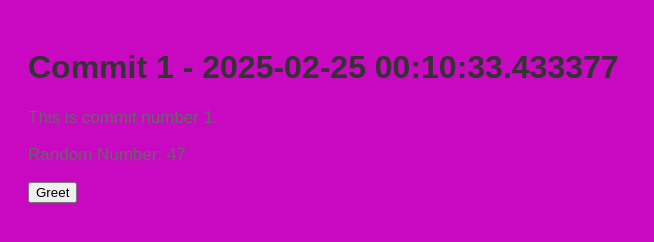
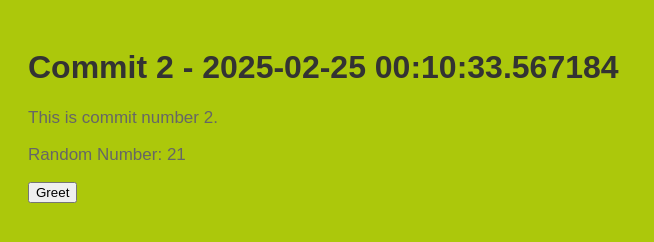
Before and after one commit to polishflits/autogen-repo-20250225001031, a plain HTML site: page index.html in a window 1280 px wide. Shown: the whole page, without its empty margins (0-654 px from the left). Drawn offline with Linux system fonts and the light colour scheme.

Commit message:
📝 Auto commit 2 with HTML, CSS, and JS

```diff
--- a/index.html
+++ b/index.html
@@ -2,13 +2,13 @@
     <!DOCTYPE html>
     <html>
     <head>
-        <title>Commit 1 - 2025-02-25 00:10:33.433377</title>
+        <title>Commit 2 - 2025-02-25 00:10:33.567184</title>
         <link rel="stylesheet" href="style.css">
     </head>
     <body>
-        <h1>Commit 1 - 2025-02-25 00:10:33.433377</h1>
-        <p>This is commit number 1.</p>
-        <p>Random Number: 47</p>
+        <h1>Commit 2 - 2025-02-25 00:10:33.567184</h1>
+        <p>This is commit number 2.</p>
+        <p>Random Number: 21</p>
         <button onclick="greet()">Greet</button>
         <script src="script.js"></script>
     </body>
--- a/script.js
+++ b/script.js
@@ -2,4 +2,4 @@
     function greet() {
         alert('Hello from commit ' + commitNumber + '!');
     }
-    var commitNumber = 1;
+    var commitNumber = 2;
--- a/style.css
+++ b/style.css
@@ -1,7 +1,7 @@
 
     body {
         font-family: Arial, sans-serif;
-        background-color: #c809c1;
+        background-color: #acc80b;
         padding: 20px;
     }
     h1 {
```
